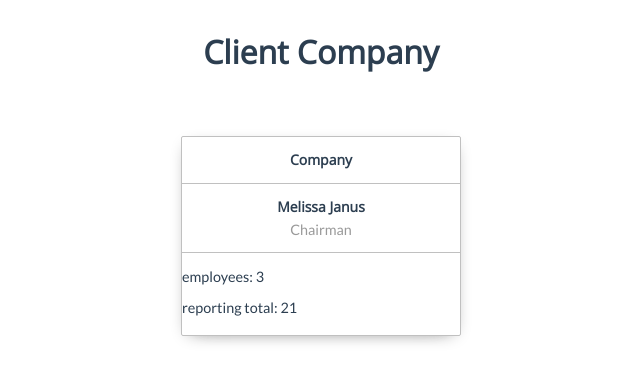
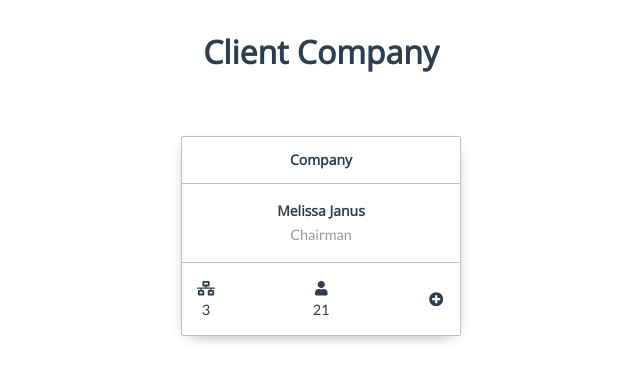
Before and after one commit to dannyk08/anattadesign, a Vue app: page / in a window 1280 px wide. Shown: the top 382 px of the page, without its empty margins (319-959 px from the left). Built offline with nearby package versions, Linux system fonts and the light colour scheme.

Commit message:
added font awesome icons and refactored

```diff
--- a/src/components/EmployeeCard.vue
+++ b/src/components/EmployeeCard.vue
@@ -12,9 +12,24 @@
         <h5 class="employee-card__info-main--name">{{employee.info.name}}</h5>
         <p class="employee-card__info-main--title">{{employee.info.title}}</p>
       </main>
-      <footer>
-        <p>employees: {{getTotalEmployees(employee)}}</p>
-        <p>reporting total: {{totalReporting}}</p>
+      <footer class="employee-card__info-footer">
+        <div class="employee-card__info-footer-icon">
+          <span>
+            <font-awesome-icon icon="network-wired"/>
+          </span>
+          <span>{{getTotalEmployees}}</span>
+        </div>
+        <div class="employee-card__info-footer-icon">
+          <span>
+            <font-awesome-icon icon="user"/>
+          </span>
+          <span>{{totalReporting}}</span>
+        </div>
+        <div v-if="getTotalEmployees" class="employee-card__info-footer-icon">
+          <span>
+            <font-awesome-icon icon="plus-circle"/>
+          </span>
+        </div>
       </footer>
     </div>
   </section>
@@ -51,15 +66,15 @@ export default {
   },
   methods: {
     toggleEmployees() {
-      if (this.getTotalEmployees(this.employee)) {
+      if (this.getTotalEmployees) {
         this.$emit("toggleEmployees");
       }
-    },
-    getTotalEmployees(employee) {
-      return employee.employees.length;
     }
   },
   computed: {
+    getTotalEmployees() {
+      return this.employee.employees.length;
+    },
     totalReporting() {
       function totalReportingEmployeesReducer(prev, next) {
         return prev + totalReport(next);
@@ -182,16 +197,32 @@ $card-sibling-margin: 1rem;
     }
 
     &-main {
-      min-height: 3rem;
       display: flex;
       flex-direction: column;
       justify-content: center;
+      flex: 1;
     }
 
     &-main--title {
       margin-top: -0.5rem;
       color: var(--gray-color-light);
     }
+
+    &-footer {
+      min-height: 4.5rem;
+      display: flex;
+      justify-content: space-between;
+      align-items: center;
+    }
+
+    &-footer-icon {
+      display: flex;
+      flex-direction: column;
+      min-width: 3rem;
+      min-height: 3rem;
+      justify-content: space-evenly;
+      align-items: center;
+    }
   }
 }
 </style>
--- a/src/components/EmployeeCardCarouselSlot.vue
+++ b/src/components/EmployeeCardCarouselSlot.vue
@@ -9,7 +9,7 @@
       v-if="isCarousel"
       @click="shiftCarousel('left')"
     >
-      <h3>&lt;</h3>
+      <font-awesome-icon icon="arrow-left"/>
     </div>
     <main
       class="employee-card-carousel-slot__container"
@@ -32,7 +32,7 @@
       v-if="isCarousel"
       @click="shiftCarousel('right')"
     >
-      <h3>&gt;</h3>
+      <font-awesome-icon icon="arrow-right"/>
     </div>
   </section>
 </template>
@@ -149,6 +149,9 @@ $control-square-dimension: 4rem;
     min-width: $control-square-dimension;
     text-align: center;
     cursor: pointer;
+    display: flex;
+    justify-content: center;
+    align-items: center;
   }
 
   &__controls.control-left {
--- a/src/main.js
+++ b/src/main.js
@@ -1,8 +1,20 @@
-import Vue from 'vue'
-import App from './App.vue'
+import Vue from "vue";
+import { library } from "@fortawesome/fontawesome-svg-core";
+import { FontAwesomeIcon } from "@fortawesome/vue-fontawesome";
+import {
+  faUser,
+  faNetworkWired,
+  faPlusCircle,
+  faArrowRight,
+  faArrowLeft
+} from "@fortawesome/free-solid-svg-icons";
 
-Vue.config.productionTip = false
+import App from "./App.vue";
+
+library.add(faUser, faNetworkWired, faPlusCircle, faArrowRight, faArrowLeft);
+Vue.component("font-awesome-icon", FontAwesomeIcon);
+Vue.config.productionTip = false;
 
 new Vue({
-  render: h => h(App),
-}).$mount('#app')
+  render: h => h(App)
+}).$mount("#app");
```
